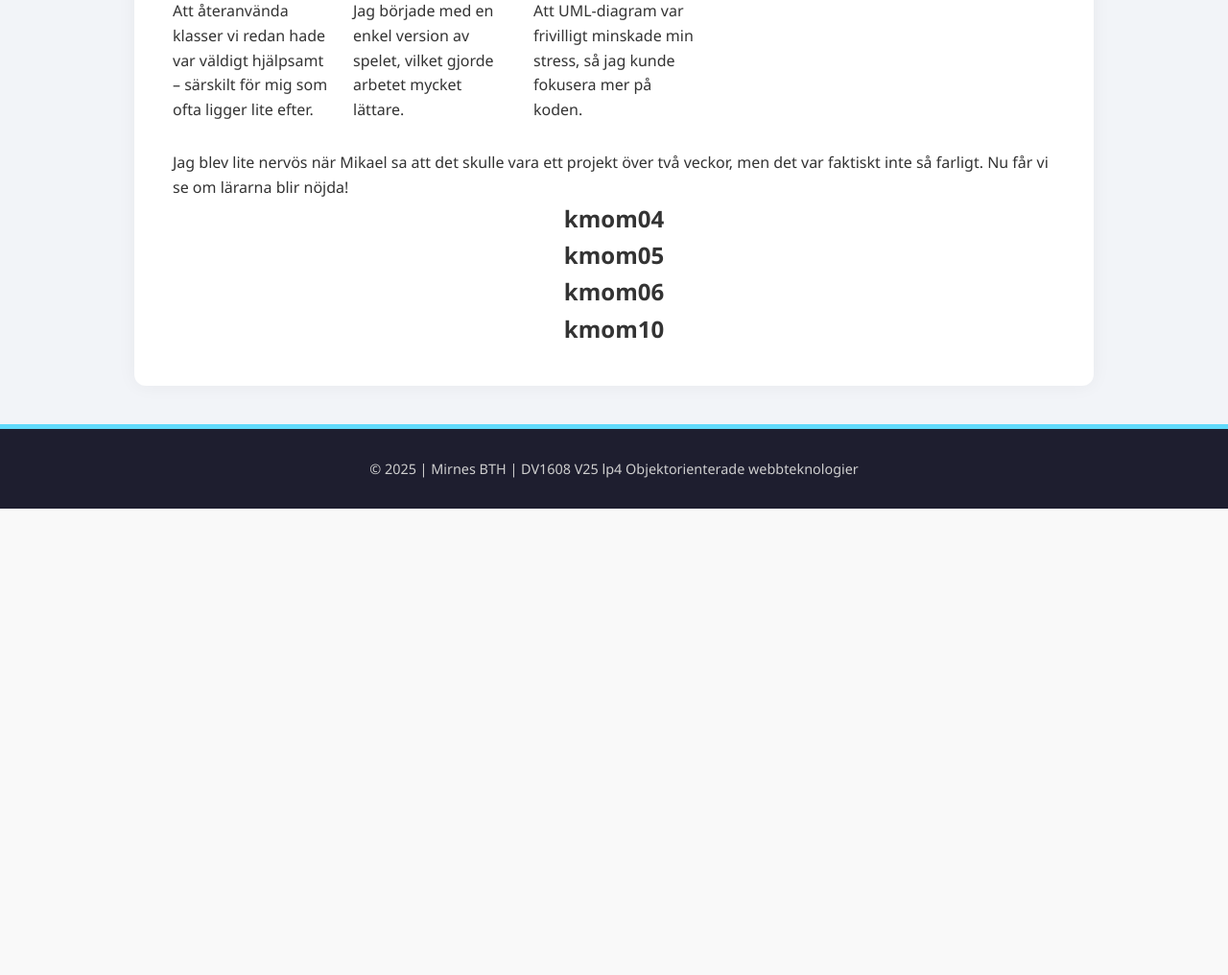
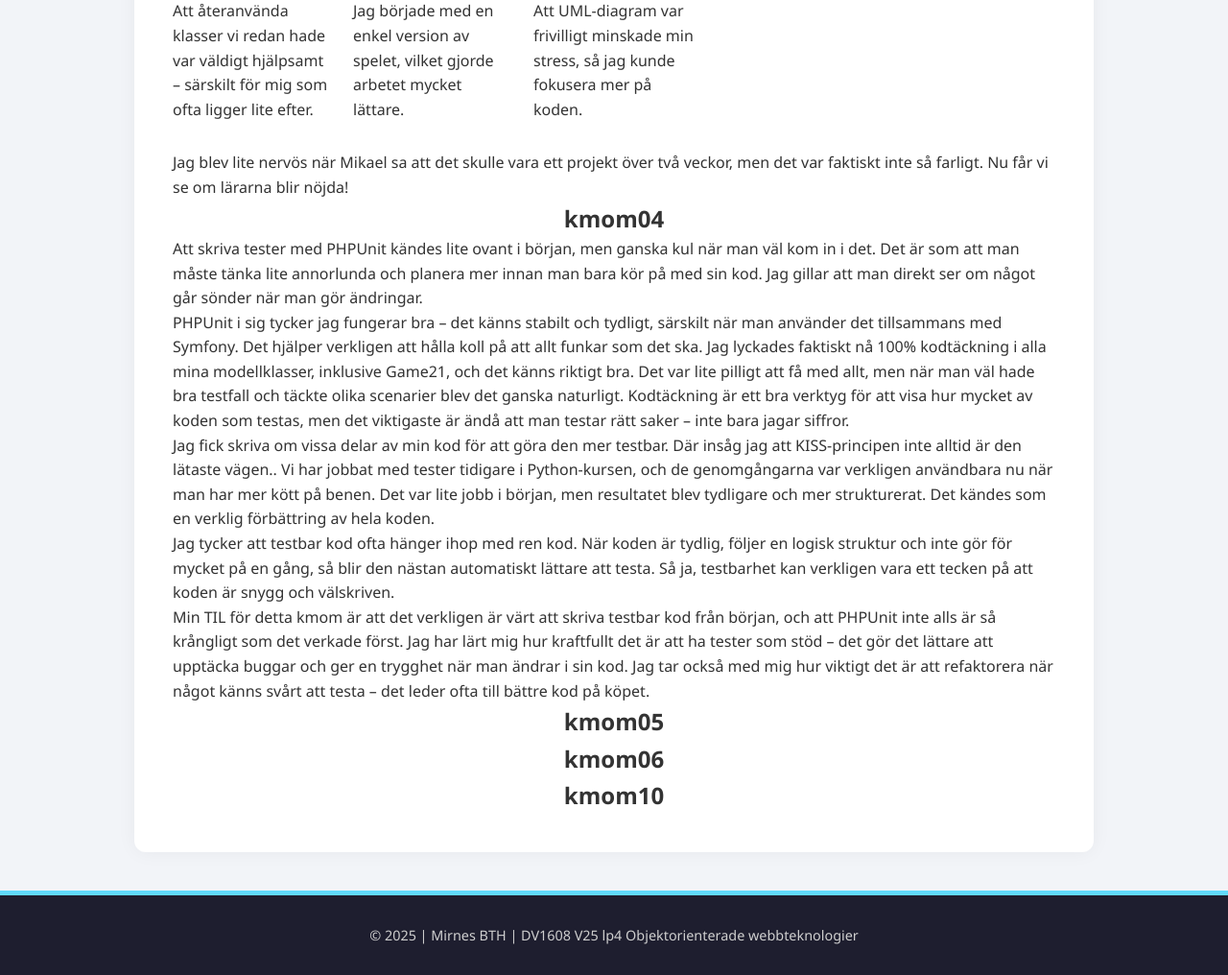
Before and after one commit to mirNNes/me-report, a Symfony app: template templates/report/index.html.twig in a window 1280 px wide. Shown: the part 2177-3193 px from the top of the page at 96% size. Before the commit the page ends 2707 px from the top, so only its background shows below. Run offline with Twig, Linux system fonts and the light colour scheme; the template is opened without the code that fills it, so the values that code supplies are empty; style sheets or scripts are compiled from the project's sources; some libraries are stand-ins or nearby versions.

Commit message:
uppdaterade redovisningstext i  kmom04

```diff
--- a/templates/report/index.html.twig
+++ b/templates/report/index.html.twig
@@ -118,7 +118,15 @@
     </section>
     <section>
      <h2>kmom04</h2>
-    <p></p>
+    <p>Att skriva tester med PHPUnit kändes lite ovant i början, men ganska kul när man väl kom in i det. Det är som att man måste tänka lite annorlunda och planera mer innan man bara kör på med sin kod. Jag gillar att man direkt ser om något går sönder när man gör ändringar.<br> PHPUnit i sig tycker jag fungerar bra – det känns stabilt och tydligt, särskilt när man använder det tillsammans med Symfony. Det hjälper verkligen att hålla koll på att allt funkar som det ska.
+
+Jag lyckades faktiskt nå 100% kodtäckning i alla mina modellklasser, inklusive Game21, och det känns riktigt bra. Det var lite pilligt att få med allt, men när man väl hade bra testfall och täckte olika scenarier blev det ganska naturligt. Kodtäckning är ett bra verktyg för att visa hur mycket av koden som testas, men det viktigaste är ändå att man testar rätt saker – inte bara jagar siffror.<br>
+
+Jag fick skriva om vissa delar av min kod för att göra den mer testbar. Där insåg jag att KISS-principen inte alltid är den lätaste vägen.. Vi har jobbat med tester tidigare i Python-kursen, och de genomgångarna var verkligen användbara nu när man har mer kött på benen. Det var lite jobb i början, men resultatet blev tydligare och mer strukturerat. Det kändes som en verklig förbättring av hela koden.<br>
+
+Jag tycker att testbar kod ofta hänger ihop med ren kod. När koden är tydlig, följer en logisk struktur och inte gör för mycket på en gång, så blir den nästan automatiskt lättare att testa. Så ja, testbarhet kan verkligen vara ett tecken på att koden är snygg och välskriven.<br>
+
+Min TIL för detta kmom är att det verkligen är värt att skriva testbar kod från början, och att PHPUnit inte alls är så krångligt som det verkade först. Jag har lärt mig hur kraftfullt det är att ha tester som stöd – det gör det lättare att upptäcka buggar och ger en trygghet när man ändrar i sin kod. Jag tar också med mig hur viktigt det är att refaktorera när något känns svårt att testa – det leder ofta till bättre kod på köpet.</p>
     </section>
     <section>
      <h2>kmom05</h2>
```
